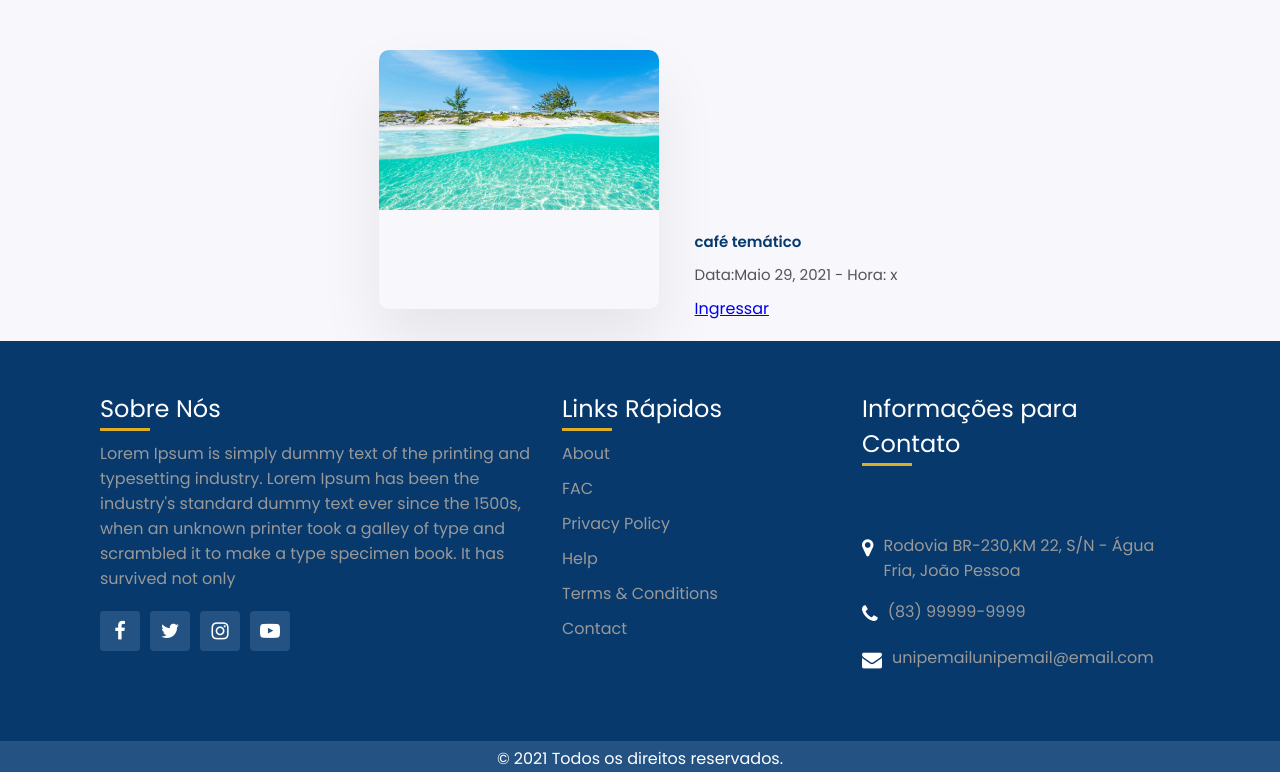
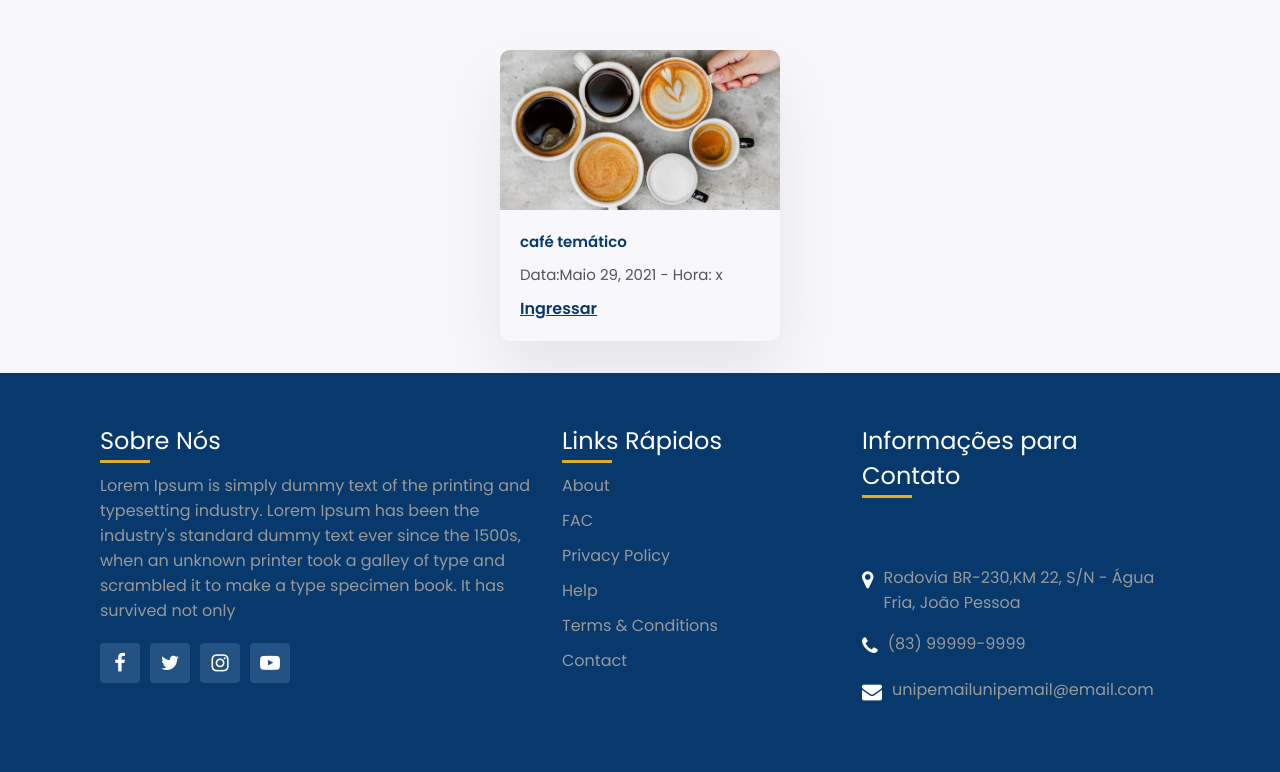
Before and after one commit to Gaudencio11/Plataforma-Sapiens, a Django app: a page that uses templates/rooms.html in a window 1280 px wide; the page is wider, and only the part inside the window is pictured. Shown: the part 100-872 px from the top of that part. Run offline with Django 3.2, Linux system fonts and the light colour scheme; a user stored in the database is signed in; data comes from the database, SQL or seed files in the repository; both versions use the stored data as it was after the commit.

Commit message:
Alteração cards

```diff
--- a/templates/rooms.html
+++ b/templates/rooms.html
@@ -51,19 +51,20 @@
         </nav>
     </div>
 
+
     <div class="wrapper-flex">
-        {% for program in programs %}
+    {% for program in programs %}
         <div class="container">
 
             {% if program.image %}
-            <div class='banner-img' id="responsive-img">
+            <div class='banner-img' class="responsive-img">
                 <img src="{{program.image.url}}" alt="" class="responsive-img">
             </div>
             {%else%}
-            <div class='banner-img' id="responsive-img"></div>
-                <img src="{% static '../static/images/providenciales-ilhas-turcos-e-caicos.jpg' %}" alt="" class="responsive-img">
+            <div class='banner-img' class="responsive-img">
+                <img src="{% static '../static/images/cafe.jpg' %}" alt="" class="responsive-img">
             </div>
-            {% endif %}
+             {% endif %}
 
             <div class="description-container">
                 <p class="name" title="{{program.name}}">{{program.name}}</p>
@@ -71,7 +72,7 @@
                 <a href="{{program.link}}">Ingressar</a>
             </div>
         </div>
-        {% endfor %}
+    {% endfor %}
     </div>
 
     <footer>
```
Also changed, not shown: db.sqlite3, static/images/cafe.jpg (added), static/images/perfil2.JPG (added).
